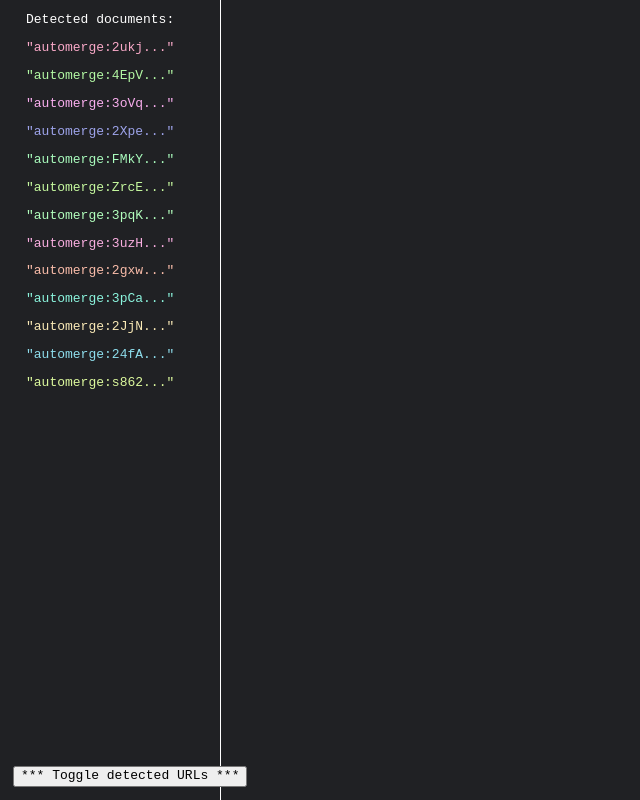
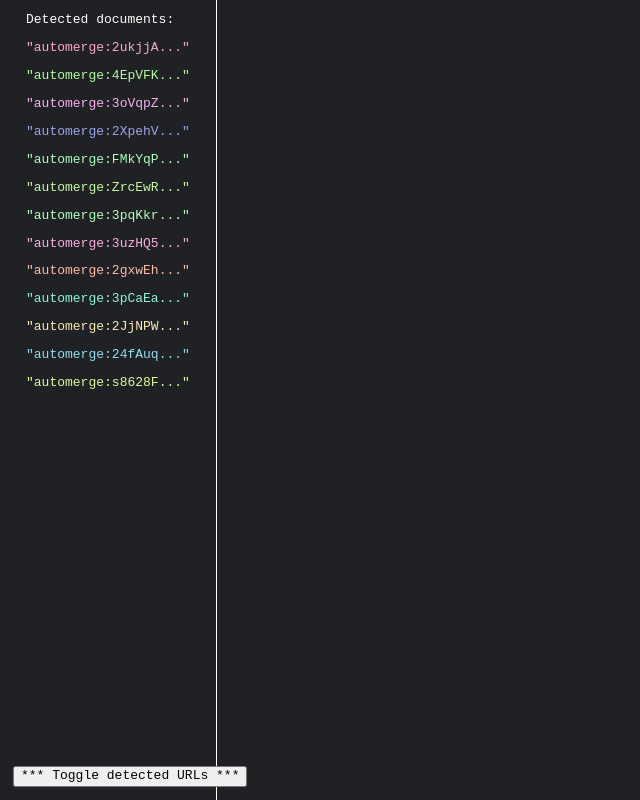
Before and after one commit to neftaly/automerge-developer-tools-prototype, a React (Vite) app: page / in a window 1280 px wide. Shown: the whole page, without its empty margins (0-640 px from the left). Built offline with nearby package versions, Linux system fonts and the light colour scheme.

Commit message:
Fix document list width

```diff
--- a/src/App.jsx
+++ b/src/App.jsx
@@ -42,7 +42,6 @@ export const App = () => {
           order: 2,
           padding: "1em 2em 1em 2em",
           borderRight: "1px solid white",
-          minWidth: "17em",
         }}
       />
       <Document url={selectedUrl} />
--- a/src/DocumentList.jsx
+++ b/src/DocumentList.jsx
@@ -5,7 +5,7 @@ import { getLinkUrl } from "./useStore";
 import { useMemo } from "react";
 
 // Shorten URL
-const truncate = compose(concat(__, "..."), take(14));
+const truncate = compose(concat(__, "..."), take(16));
 
 // Generate random color for URL
 const getColor = (url) =>
```
